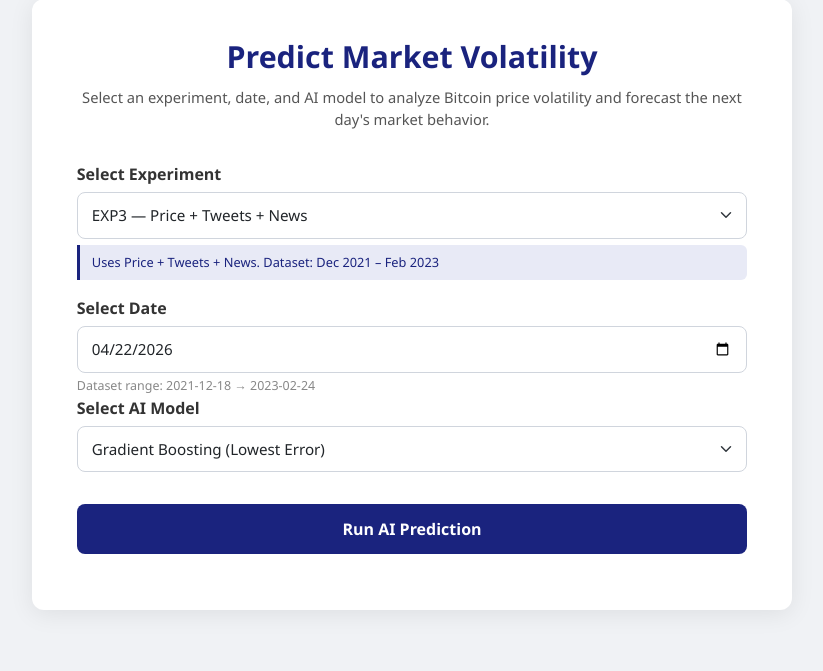
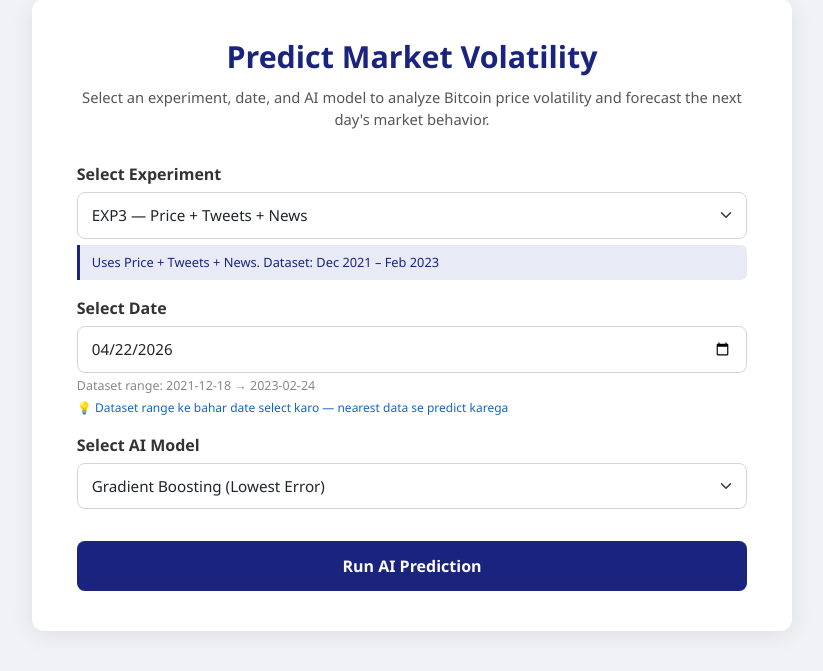
Before and after one commit to kanizfatemar0xy/Bitcoin_dissertation__2, a Flask app: page / in a window 1280 px wide. Shown: the part 121-792 px from the top of the page, without its empty margins (228-1051 px from the left). Before the commit the page ends 734 px from the top, so only its background shows below. Run offline with Flask 3, Linux system fonts and the light colour scheme; some libraries are stand-ins or nearby versions.

Commit message:
Replaced old files with new updated files

```diff
--- a/templates/index.html
+++ b/templates/index.html
@@ -50,6 +50,8 @@
       <label>Select Date</label>
       <input type="date" name="target_date" id="dateInput" class="form-control" required/>
       <div class="range-hint" id="rangeHint">Loading dataset range...</div>
+      <div class="any-date-note">💡 Dataset range ke bahar date select karo — nearest data se predict karega</div>
+    </div>
     <div class="mb-4">
       <label>Select AI Model</label>
       <select name="model_choice" class="form-select">
```
Also changed, not shown: README.md.
